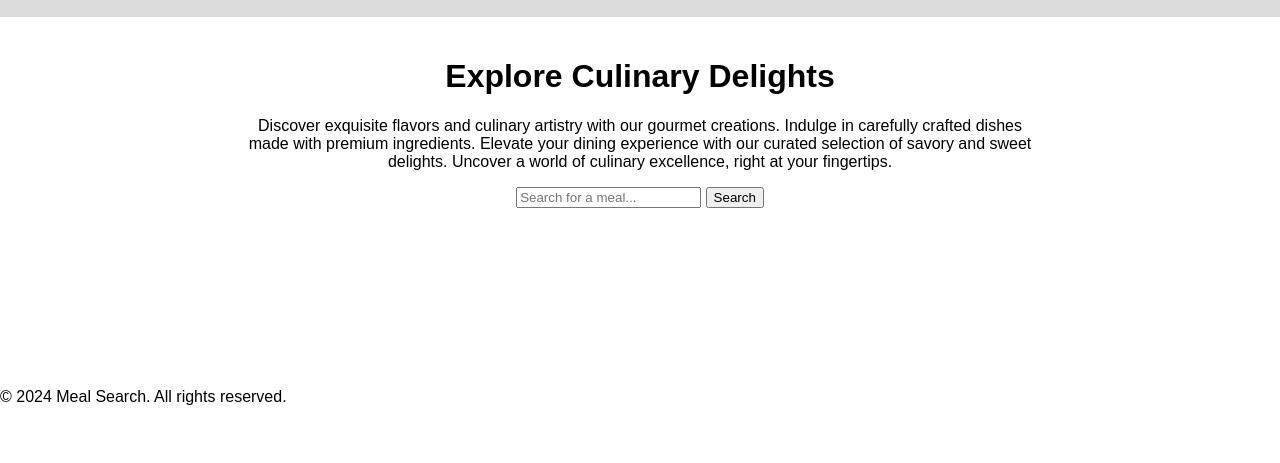
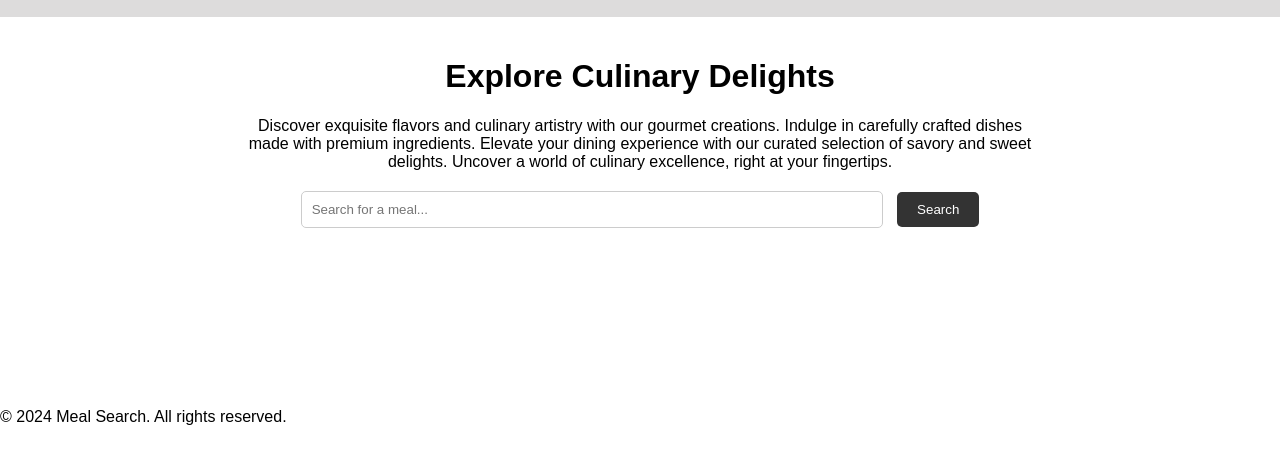
Before and after one commit to MariaCodeCraft/mis-final, a plain HTML site: page index.html in a window 1280 px wide. Shown: the part 83-546 px from the top of the page. Drawn offline with Linux system fonts and the light colour scheme.

Commit message:
5th commit

```diff
--- a/styles.css
+++ b/styles.css
@@ -47,3 +47,25 @@ header {
     margin-bottom: 60px;
     text-align: center;
 }
+
+.details {
+    margin-bottom: 20px;
+}
+
+
+input[type="text"] {
+    width: 70%;
+    padding: 10px;
+    border-radius: 5px;
+    border: 1px solid #ccc;
+    margin-right: 10px;
+}
+
+button {
+    padding: 10px 20px;
+    background-color: #333;
+    color: #fff;
+    border: none;
+    border-radius: 5px;
+    cursor: pointer;
+}
```
